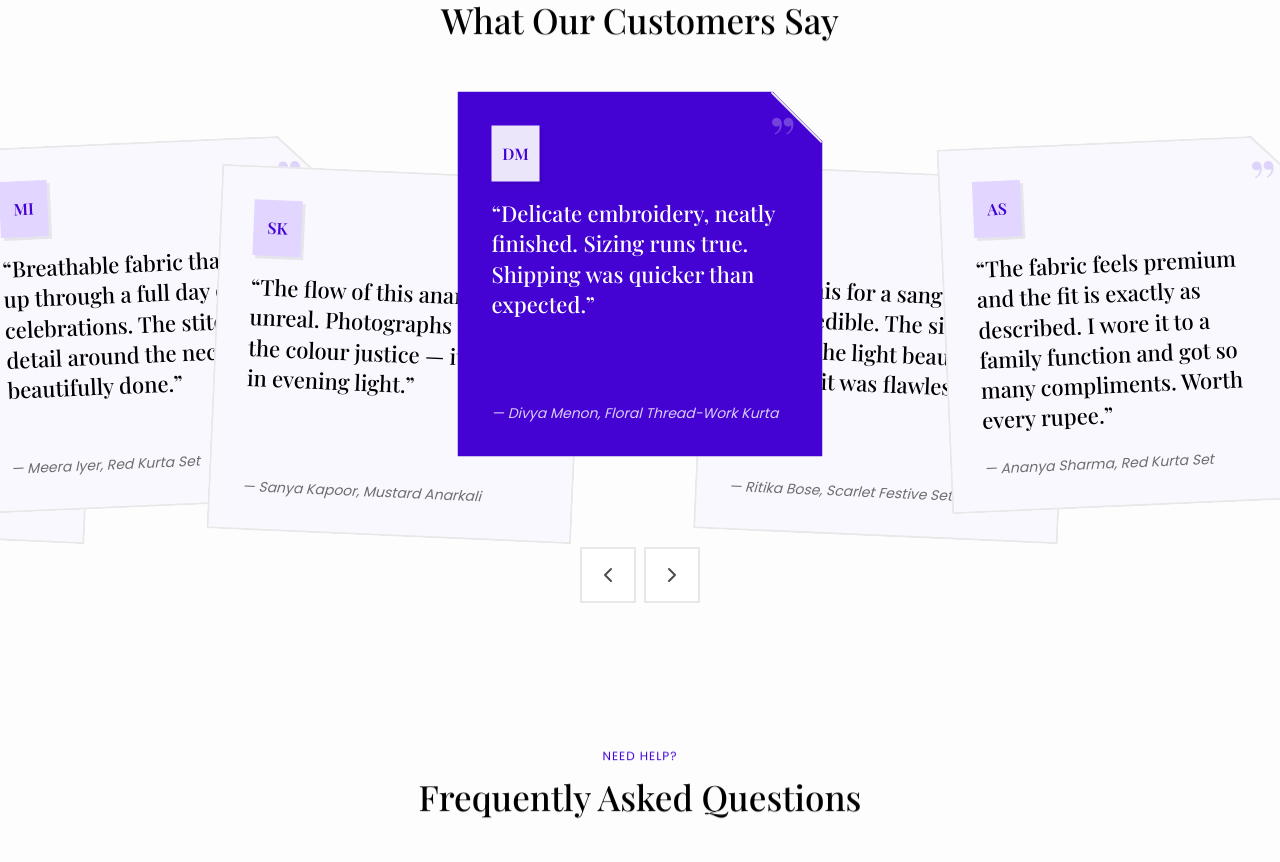
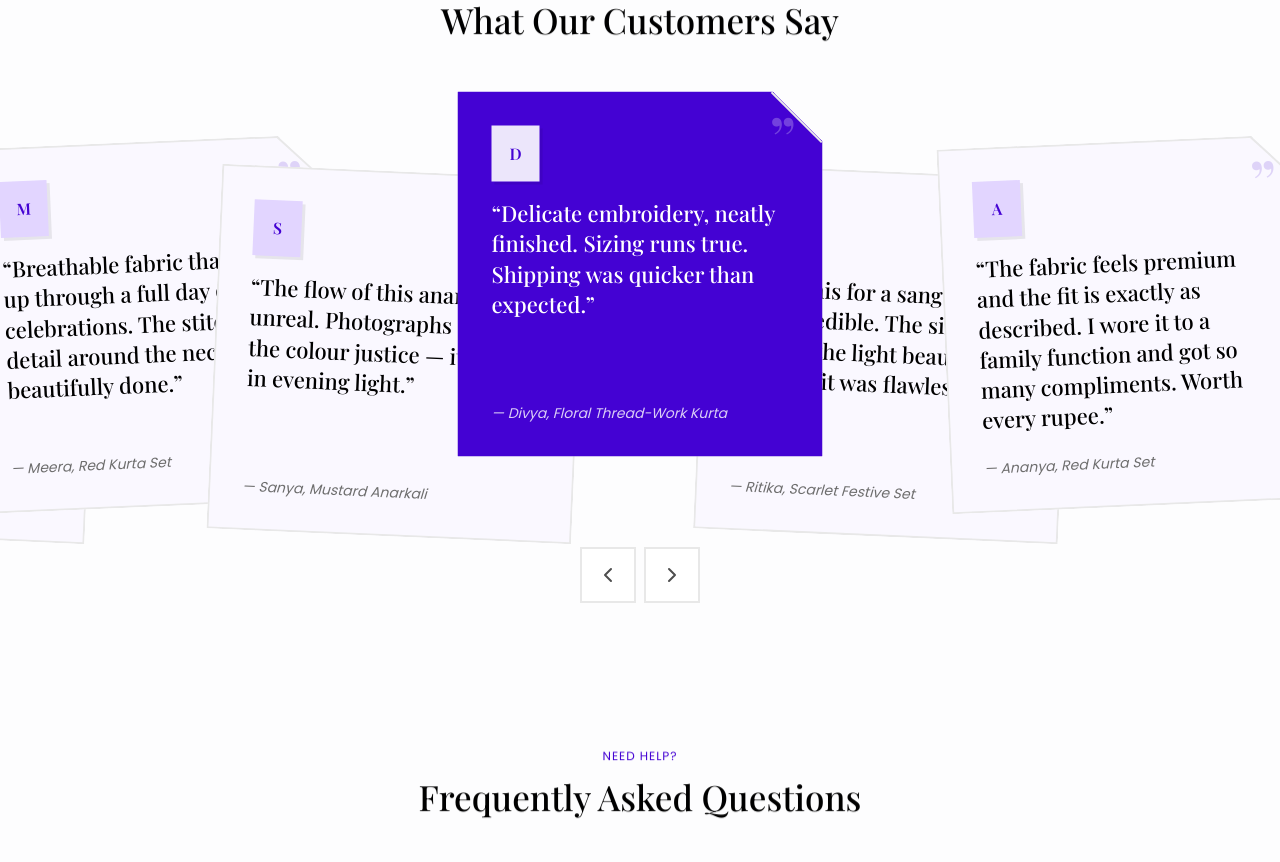
Before and after one commit to ragav1n/look, a React (Vite) app: page / in a window 1280 px wide. Shown: the part 3440-4302 px from the top of the page. Built offline with nearby package versions, Linux system fonts and the light colour scheme; no server answers.

Commit message:
Use first names only for review authors

```diff
--- a/src/data/reviews.ts
+++ b/src/data/reviews.ts
@@ -8,7 +8,7 @@ export const reviews: Review[] = [
     id: "r-1",
     productId: "p-red-kurta-set",
     productName: "Red Kurta Set",
-    author: "Ananya Sharma",
+    author: "Ananya",
     rating: 5,
     date: "2026-06-28",
     title: "Absolutely stunning quality",
@@ -19,7 +19,7 @@ export const reviews: Review[] = [
     id: "r-2",
     productId: "p-red-kurta-set",
     productName: "Red Kurta Set",
-    author: "Priya Nair",
+    author: "Priya",
     rating: 4.5,
     date: "2026-06-20",
     title: "Beautiful colour, true to photos",
@@ -30,7 +30,7 @@ export const reviews: Review[] = [
     id: "r-3",
     productId: "p-red-kurta-set",
     productName: "Red Kurta Set",
-    author: "Meera Iyer",
+    author: "Meera",
     rating: 4,
     date: "2026-06-11",
     title: "Comfortable for all-day wear",
@@ -41,7 +41,7 @@ export const reviews: Review[] = [
     id: "r-4",
     productId: "p-mustard-anarkali",
     productName: "Mustard Anarkali",
-    author: "Sanya Kapoor",
+    author: "Sanya",
     rating: 5,
     date: "2026-07-02",
     title: "My new favourite",
@@ -52,7 +52,7 @@ export const reviews: Review[] = [
     id: "r-5",
     productId: "p-floral-thread-kurta",
     productName: "Floral Thread-Work Kurta",
-    author: "Divya Menon",
+    author: "Divya",
     rating: 4.5,
     date: "2026-06-15",
     title: "Elegant thread work",
@@ -63,7 +63,7 @@ export const reviews: Review[] = [
     id: "r-6",
     productId: "p-scarlet-festive-set",
     productName: "Scarlet Festive Set",
-    author: "Ritika Bose",
+    author: "Ritika",
     rating: 5,
     date: "2026-05-30",
     title: "Festive perfection",
```
